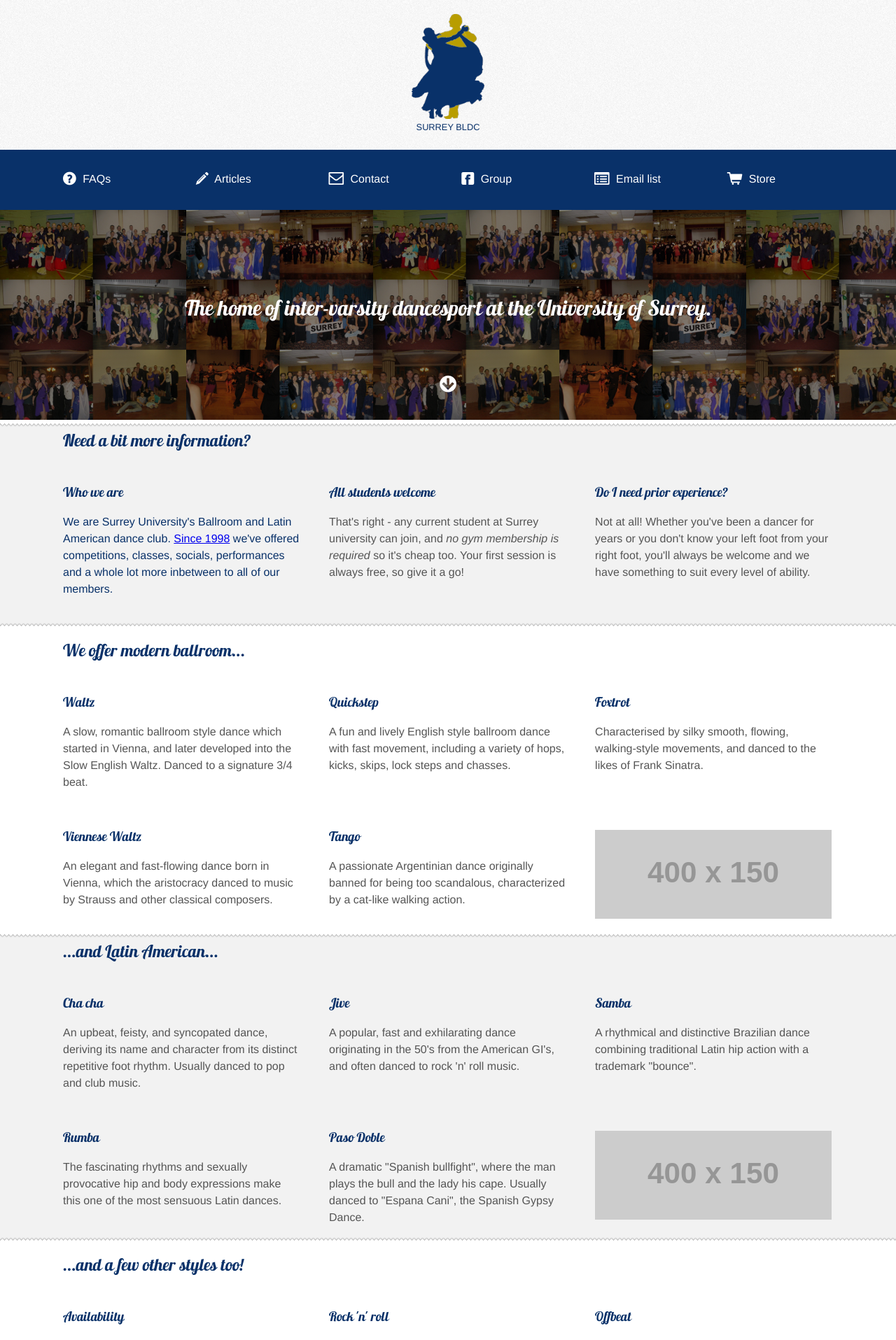
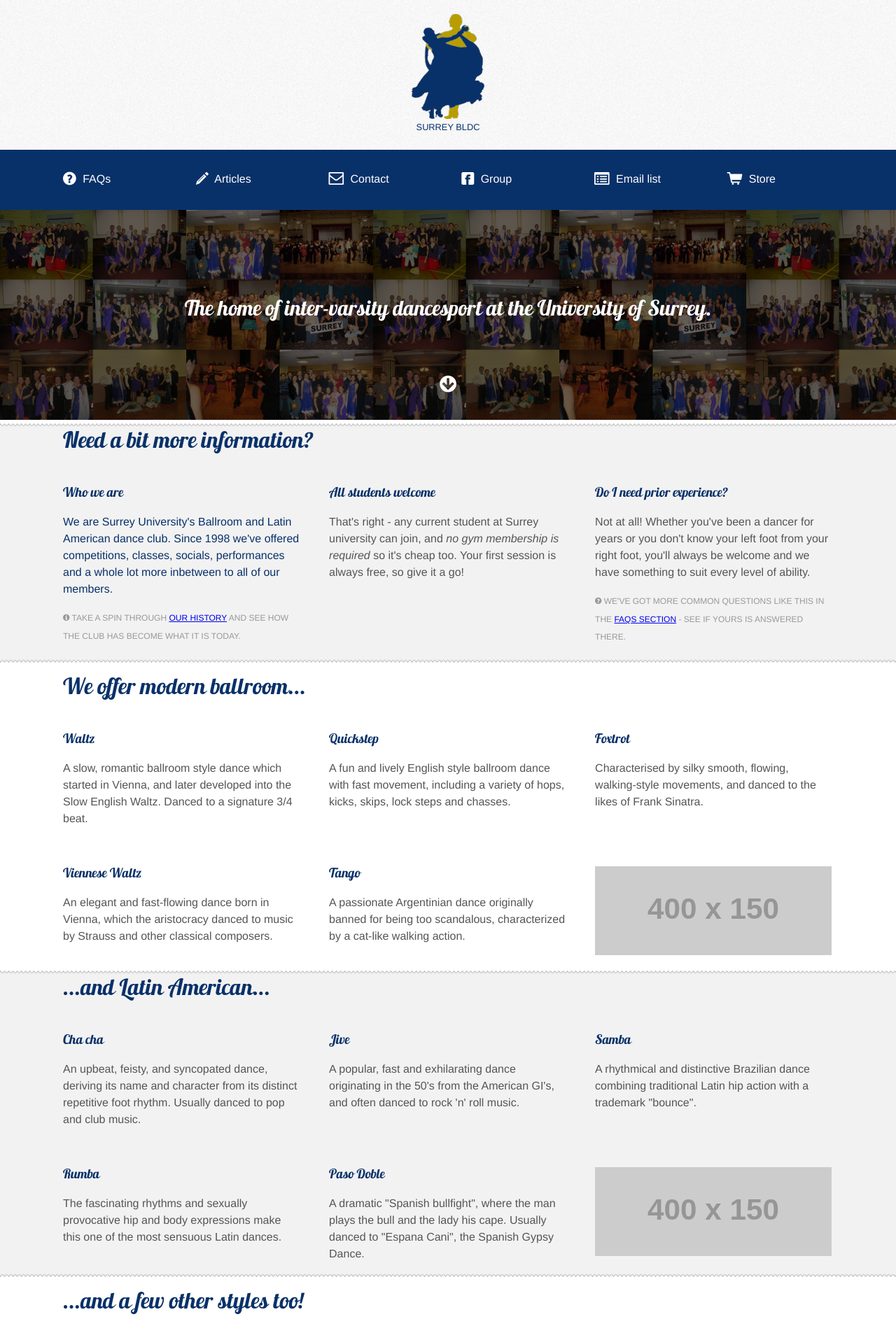
Before and after one commit to surreybldc/surreybldc.github.com, a Jekyll site: the page built from index.html, in a window 1280 px wide. Shown: the top 1915 px of the page at 70% size. Built offline with Jekyll 4.4.1, drawn with Linux system fonts in a browser that asks for light colours; some of the changed text lies outside the part shown.

Commit message:
Integrate FAQ and history links to front page text

```diff
--- a/css/styles.css
+++ b/css/styles.css
@@ -65,7 +65,7 @@ header h1 {
 .strapline {
   height: 300px;
   margin-top: -300px;
-  background-color: rgba(0, 0, 0, 0.5);
+  background-color: rgba(0, 0, 0, 0.6);
   width: 100%;
   position: relative;
 }
@@ -95,6 +95,9 @@ header h1 {
 .spiel section {
   background-repeat: repeat-x;
   background-attachment: scroll;
+}
+.spiel section header h2 {
+  font-size: 2em;
 }
 .spiel section:nth-child(odd) {
   background-image: url("/img/spikes-white-to-alpha.png"), url("/img/spikes-alpha-to-white.png");
--- a/index.html
+++ b/index.html
@@ -15,7 +15,8 @@ layout: default
     <div class="row">
       <div class="fourcol attention">
         <h3>Who we are</h3>
-        <p>We are Surrey University's Ballroom and Latin American dance club. <a href="/history.html" title="See the club's history">Since 1998</a> we've offered competitions, classes, socials, performances and a whole lot more inbetween to all of our members.</p>
+        <p>We are Surrey University's Ballroom and Latin American dance club. Since 1998 we've offered competitions, classes, socials, performances and a whole lot more inbetween to all of our members.</p>
+        <small><i class="icon-info-sign"></i> Take a spin through <a href="/history.html" title="See the club's history">our history</a> and see how the club has become what it is today.</small>
       </div>
       <div class="fourcol">
         <h3>All students welcome</h3>
@@ -24,6 +25,7 @@ layout: default
       <div class="fourcol last">
         <h3>Do I need prior experience?</h3>
         <p>Not at all! Whether you've been a dancer for years or you don't know your left foot from your right foot, you'll always be welcome and we have something to suit every level of ability.</p>
+        <small><i class="icon-question-sign"></i> We've got more common questions like this in the <a href="/faqs.html" title="FAQs page">FAQs section</a> - see if yours is answered there.</small>
       </div>
     </div>
   </section>
@@ -112,7 +114,7 @@ layout: default
   </section>
   <section>
     <header>
-      <h2 class="row">Want to fly the flag for Team Surrey? Join us for a competition...</h2>
+      <h2 class="row">Compete with us and fly the flag for Team Surrey</h2>
     </header>
     <div class="row">
       <div class="fourcol">
```
Also changed, not shown: 2 other files.
